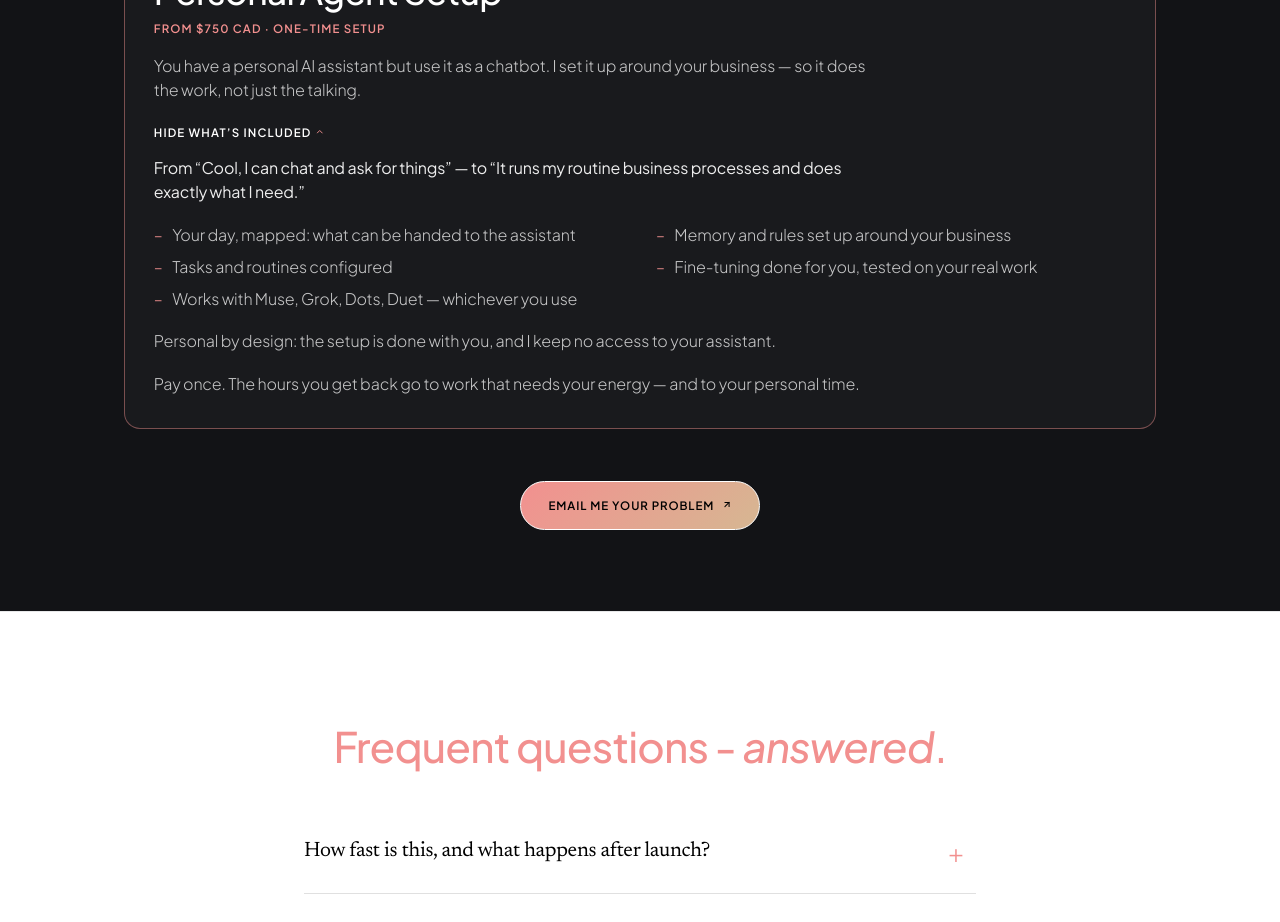
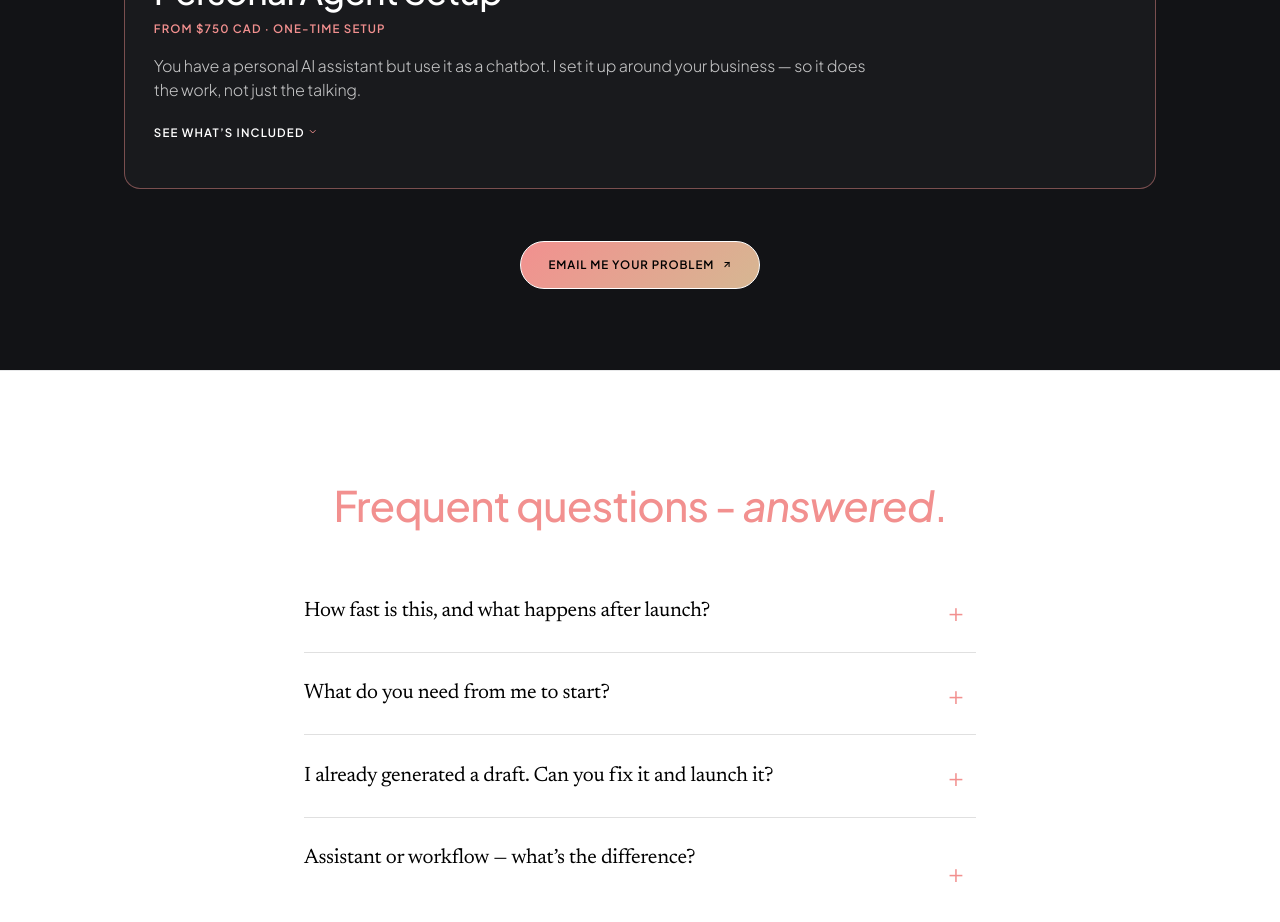
Before and after one commit to Irene2828/porfoliojuly, a Next.js app: page / in a window 1280 px wide. Shown: the part 8780-9702 px from the top of the page. Built offline with nearby package versions, Linux system fonts and the light colour scheme.

Commit message:
Collapse personal agent details by default as package exception

```diff
--- a/src/app/v2/components/PackagesSection.tsx
+++ b/src/app/v2/components/PackagesSection.tsx
@@ -52,7 +52,7 @@ const AI_PACKAGES: Package[] = [
 export default function PackagesSection({ onCtaClick, mode = 'website' }: { onCtaClick?: () => void; mode?: 'website' | 'ai' }) {
   const isAi = mode === 'ai';
   const packages = isAi ? AI_PACKAGES : WEBSITE_PACKAGES;
-  const [agentDetailsOpen, setAgentDetailsOpen] = useState(true);
+  const [agentDetailsOpen, setAgentDetailsOpen] = useState(false);
   const [openPackages, setOpenPackages] = useState<Record<string, boolean>>(() => Object.fromEntries([...WEBSITE_PACKAGES, ...AI_PACKAGES].map((pkg) => [pkg.name, true])));
   return (
     <section
```
